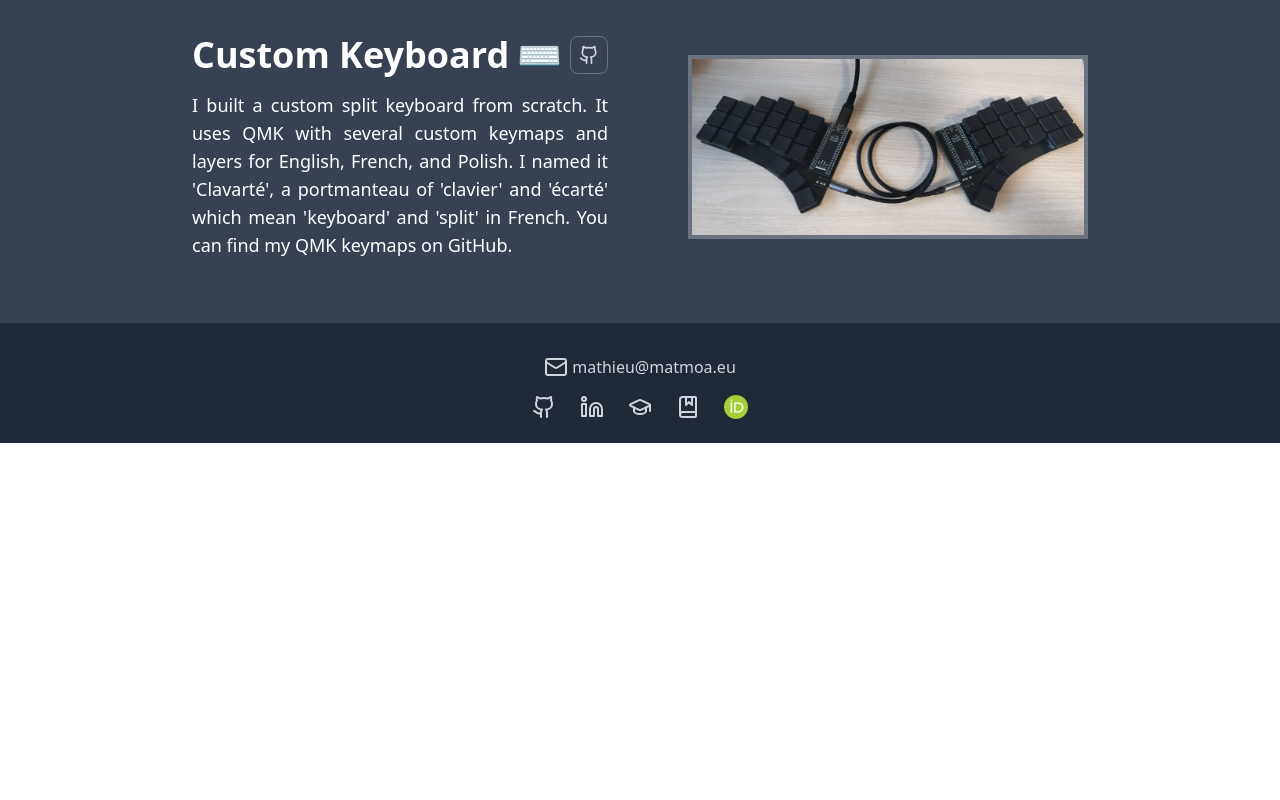
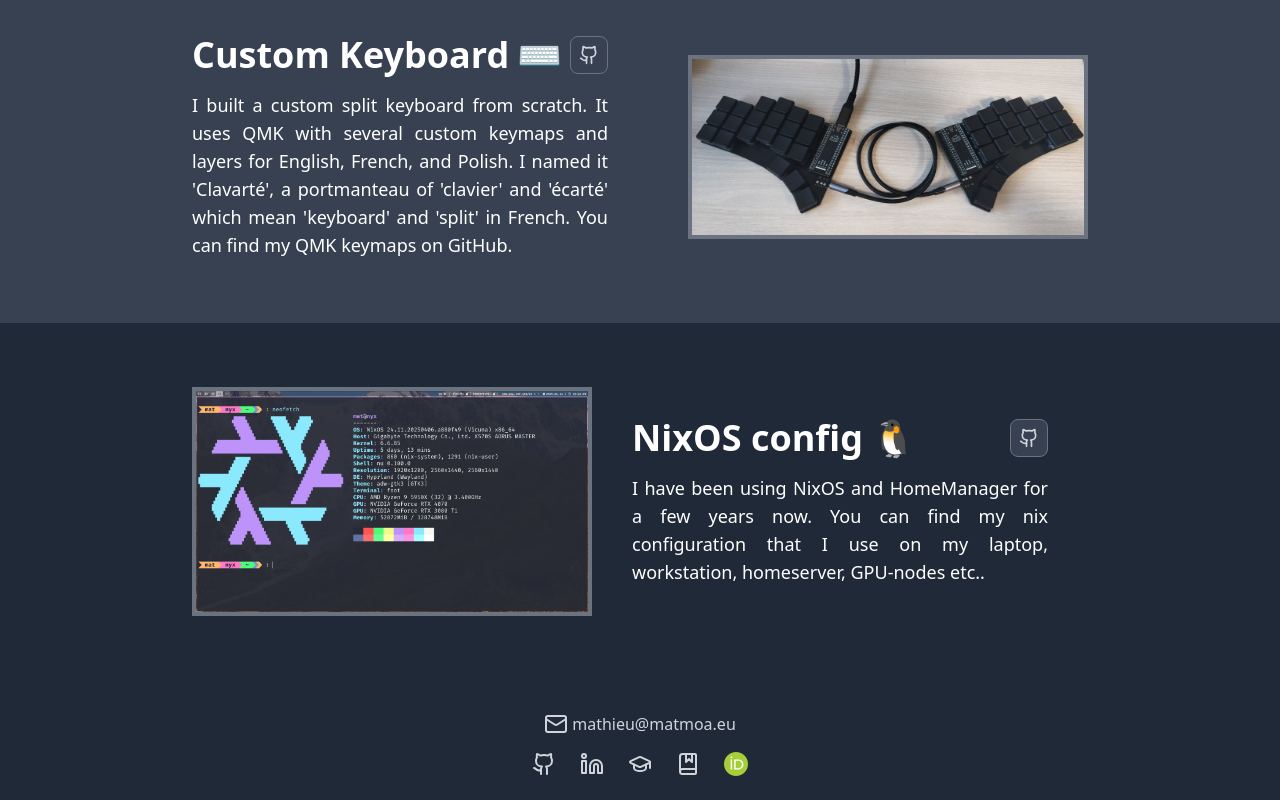
Before and after one commit to MathieuMoalic/homepage, a SvelteKit app: page /projects in a window 1280 px wide. Shown: the part 1472-2272 px from the top of the page. Before the commit the page ends 1915 px from the top, so only its background shows below. Built offline with nearby package versions, Linux system fonts and the light colour scheme.

Commit message:
update projects and publications

```diff
--- a/src/routes/+page.svelte
+++ b/src/routes/+page.svelte
@@ -42,7 +42,10 @@
 			PI for an NCN PRELUDIUM grant titled “Designing an experimentally
 			feasible two-dimensional magnonic crystal for the demonstration of
 			topologically protected spin waves.” In 2025, I became the first
-			foreigner to receive the AMU Foundation scholarship.
+			foreigner to receive the AMU Foundation scholarship. I have won the
+			Intermag Sensor Challenge in 2022 and got 2nd place in the 2024
+			edition. Me and my team placed 3rd in the European Defense Tech Hub
+			hackathon in Warsaw.
 		</p>
 		<p class="mt-4 text-lg">
 			Throughout my doctoral studies, I have attended
--- a/src/routes/projects/+page.svelte
+++ b/src/routes/projects/+page.svelte
@@ -54,3 +54,12 @@
     description="I built a custom split keyboard from scratch. It uses QMK with several custom keymaps and layers for English, French, and Polish. I named it 'Clavarté', a portmanteau of 'clavier' and 'écarté' which mean 'keyboard' and 'split' in French. You can find my QMK keymaps on GitHub."
     reverse={false}
 />
+
+<ProjectCard
+    title="NixOS config"
+    icon="🐧"
+    github="https://github.com/mathieumoalic/nixconfig"
+    image="./projects/nixconfig.avif"
+    description="I have been using NixOS and HomeManager for a few years now. You can find my nix configuration that I use on my laptop, workstation, homeserver, GPU-nodes etc.."
+    reverse={true}
+/>
--- a/src/routes/publications/+page.svelte
+++ b/src/routes/publications/+page.svelte
@@ -26,7 +26,7 @@
             authors: "R Mehta, M Moalic, M Krawczyk, S Saha",
             journal: "Journal of Physics: Condensed Matter 35 (32), 324002",
             year: 2023,
-            link: "https://iopscience.iop.org/article/10.1088/1361-648X/acd15f/meta",
+            link: "https://iopscience.iop.org/article/10.1088/1361-648X/acd15f/pdf",
         },
         {
             title: "The role of non-uniform magnetization texture for magnon-magnon coupling in an antidot lattice",
@@ -60,7 +60,7 @@
         {
             title: "Spin dynamics in patterned magnetic multilayers with perpendicular magnetic anisotropy",
             authors:
-                "AB Maciej Krawczyk, Mateusz Zelent, Pawel Gruszecki, Mathieu Moalic, Olav ...",
+                "M Zelent, P Gruszecki, M Moalic, O Hellwig, A Barman, M Krawczyk",
             journal: "Solid State Physics 73, 51",
             year: 2022,
             link: "https://www.sciencedirect.com/science/article/abs/pii/S0081194722000029",
@@ -68,7 +68,7 @@
         {
             title: "Angle-dependent resonant dynamics of stripes and skyrmions in Re/Co/Pt multilayers",
             authors:
-                "SK Jena, K Lenz, M Zelent, M Moalic, A Lynnyk, A Pietruczik, ...",
+                "SK Jena, K Lenz, M Zelent, M Moalic, A Lynnyk, A Pietruczik, P Aleszkiewicz, E Milińska, J Lindner, A Wawro",
             journal: "arXiv preprint arXiv:2501.06865",
             year: 2025,
             link: "https://arxiv.org/pdf/2501.06865",
@@ -76,9 +76,9 @@
         {
             title: "Enhancement of dynamical coupling in artificial spin-ice systems by incorporating perpendicularly magnetized ferromagnetic matrix",
             authors: "SS Kunnath, M Zelent, M Moalic, M Krawczyk",
-            journal: "arXiv preprint arXiv:2411.14918",
+            journal: "Small Structures, 2400627",
             year: 2024,
-            link: "https://arxiv.org/pdf/2411.14918",
+            link: "https://onlinelibrary.wiley.com/doi/pdf/10.1002/sstr.202400627",
         },
     ];
 </script>
```
Also changed, not shown: static/projects/nixconfig.avif (added).
